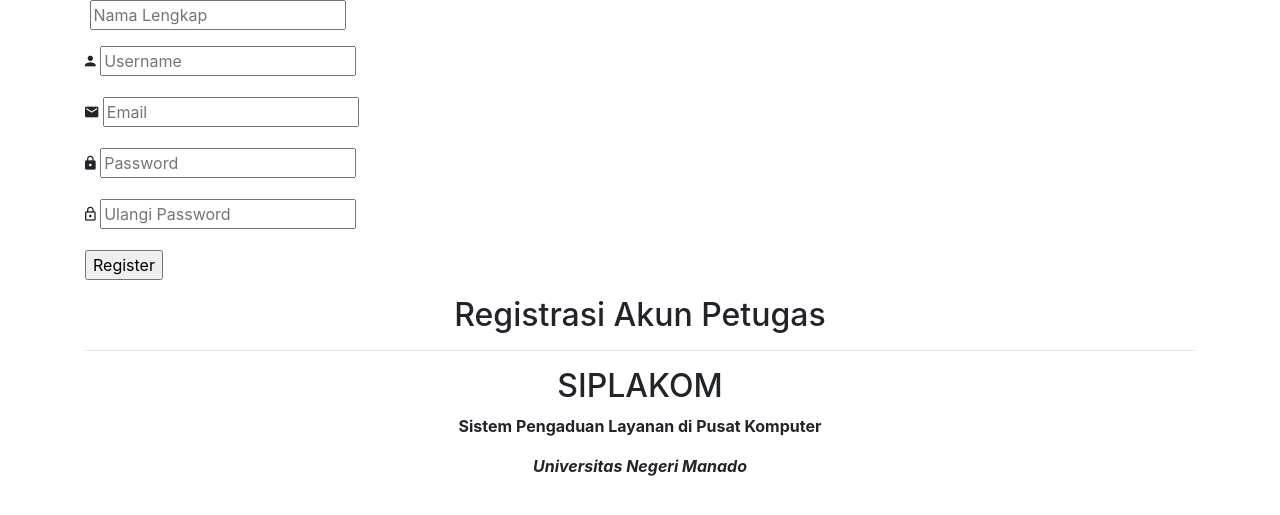
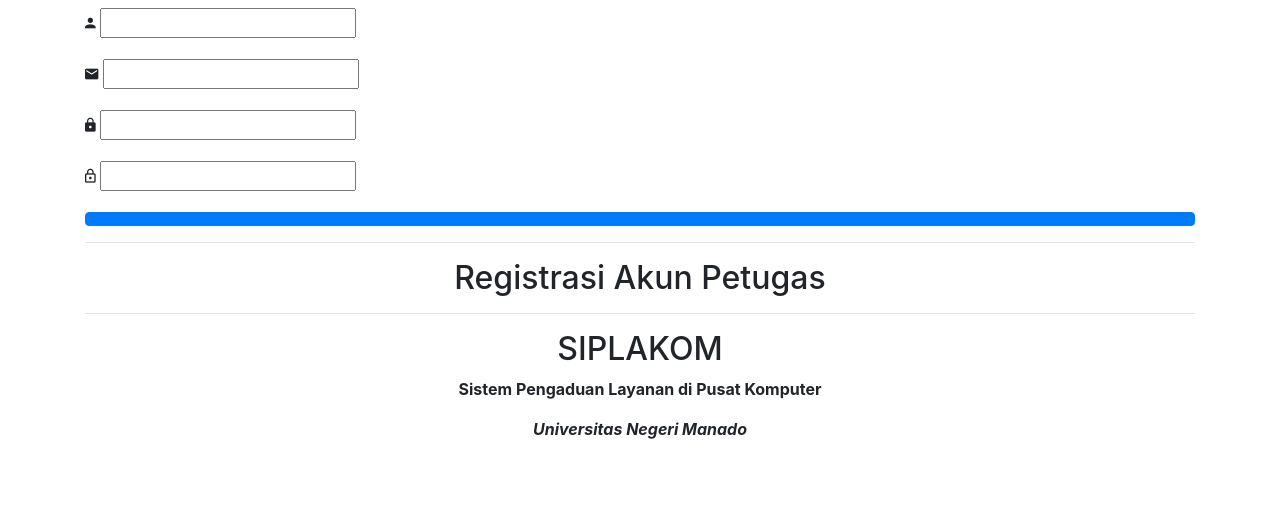
Before and after one commit to kokurate/siplakom2, a CodeIgniter 4 app: the page made by app/Views/auth/register.php in a window 1280 px wide. Shown: the top 515 px of the page. Run offline with PHP 8.4 and a stand-in for CodeIgniter, Linux system fonts and the light colour scheme; the template is opened without the code that fills it, so the values that code supplies are empty; some libraries are stand-ins or nearby versions.

Commit message:
Menyesuaikan isi form registrasi yang ada di myth auth dengan registrasi punya siplakom

```diff
--- a/app/Views/auth/register.php
+++ b/app/Views/auth/register.php
@@ -28,35 +28,54 @@
             <div class="container">
                 <div class="signup-content">
                     <div class="signup-form">
-                        <!-- <h2 class="form-title">Sign up</h2> -->
-                        <form method="POST" class="register-form" id="register-form">
-                            <div class="form-group">
+                        <h2 class="form-title"> <?= lang('Auth.register') ?></h2>
+
+                        <?= view('Myth\Auth\Views\_message_block') ?>
+                        <!-- Untuk Menampilkan pesan gagal atau berhasil -->
+
+                        <!-- Awal Form -->
+                        <form action="<?= route_to('register') ?>" method="post" class="register-form" id="register-form">
+                            <?= csrf_field() ?>
+
+                            <!-- <div class="form-group">
                                 <label for="name"><i class="fas fa fa-user"></i></label>
                                 <input type="text" name="name" id="name" placeholder="Nama Lengkap" />
+                            </div> -->
+
+                            <!-- Username -->
+                            <div class="form-group">
+                                <label for="name"><i class="zmdi zmdi-account material-icons-name"></i></label>
+                                <input type="text" name="name" id="name" class=" <?php if (session('errors.username')) : ?>is-invalid<?php endif ?>" name="username" placeholder="<?= lang('Auth.username') ?>" value="<?= old('username') ?>" />
                             </div>
 
+                            <!-- Email -->
                             <div class="form-group">
-                                <label for="name"><i class="zmdi zmdi-account material-icons-name"></i></label>
-                                <input type="text" name="name" id="name" placeholder="Username" />
+                                <label for="email"><i class="zmdi zmdi-email"></i></label>
+                                <input type="email" name="email" id="email" placeholder="<?= lang('Auth.email') ?>" class=" <?php if (session('errors.email')) : ?>is-invalid<?php endif ?>" value="<?= old('email') ?>" />
                             </div>
 
-                            <div class="form-group">
-                                <label for="email"><i class="zmdi zmdi-email"></i></label>
-                                <input type="email" name="email" id="email" placeholder="Email" />
-                            </div>
+                            <!-- Password -->
                             <div class="form-group">
                                 <label for="pass"><i class="zmdi zmdi-lock"></i></label>
-                                <input type="password" name="pass" id="pass" placeholder="Password" />
+                                <input type="password" id="pass" name="password" class="  <?php if (session('errors.password')) : ?>is-invalid<?php endif ?>" placeholder="<?= lang('Auth.password') ?>" autocomplete="off" />
                             </div>
+
+                            <!-- Confirm Password -->
                             <div class="form-group">
                                 <label for="re-pass"><i class="zmdi zmdi-lock-outline"></i></label>
-                                <input type="password" name="re_pass" id="re_pass" placeholder="Ulangi Password" />
+                                <input type="password" id="re-pass" name="pass_confirm" class=" <?php if (session('errors.pass_confirm')) : ?>is-invalid<?php endif ?>" placeholder="<?= lang('Auth.repeatPassword') ?>" autocomplete="off" />
                             </div>
 
                             <div class="form-group form-button">
-                                <input type="submit" name="signup" id="signup" class="form-submit" value="Register" />
+                                <!-- <input type="submit" name="signup" id="signup" class="form-submit" value="Register" /> -->
+                                <button type="submit" class="btn btn-primary btn-block"><?= lang('Auth.register') ?></button>
                             </div>
                         </form>
+
+                        <hr>
+
+                        <!-- <p><?= lang('Auth.alreadyRegistered') ?> <a href="<?= route_to('login') ?>"><?= lang('Auth.signIn') ?></a></p> -->
+
                     </div>
                     <div class="signup-image text-center">
                         <h2 class="underline">Registrasi Akun Petugas</h2>
```
